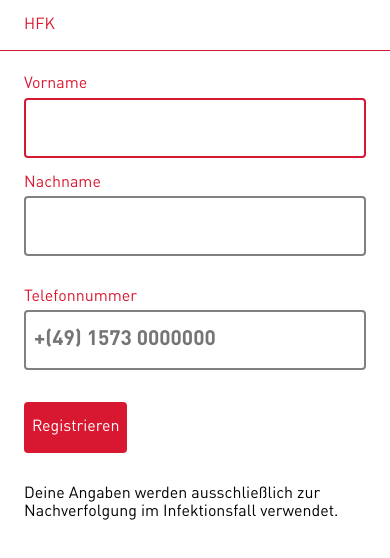
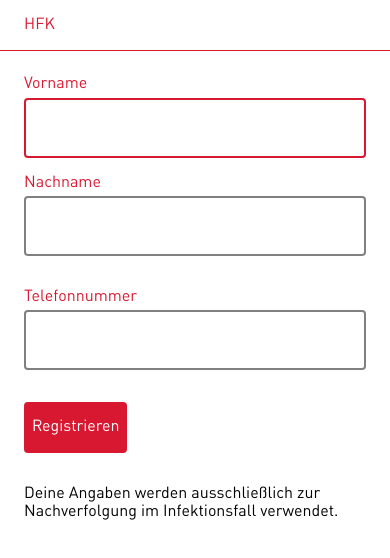
Before and after one commit to digitalmediabremen/hfk-checkin, a Next.js app in the folder frontend/: page /profile in a window 390 px wide. Shown: the top 558 px of the page. Built offline with nearby package versions, Linux system fonts and the light colour scheme; no server answers.

Commit message:
frontend: fix phone number formatting

```diff
--- a/frontend/components/common/Input.tsx
+++ b/frontend/components/common/Input.tsx
@@ -3,7 +3,7 @@ import theme from "../../styles/theme";
 import FormElementWrapper from "./FormElementWrapper";
 
 export interface InputProps {
-    onChange: (e: ChangeEvent<any>) => void;
+    onChange?: (e: ChangeEvent<any>) => void;
     value: string;
     name: string;
     label: string;
@@ -11,6 +11,7 @@ export interface InputProps {
     disabled?: boolean;
     focus?: boolean;
     error?: string;
+    type?: string;
 }
 
 export const Input: SFC<InputProps> = (props) => {
@@ -24,11 +25,12 @@ export const Input: SFC<InputProps> = (props) => {
         focus,
         disabled,
         error,
+        type,
         ...otherProps
     } = props;
 
     const handleChange = (e: ChangeEvent<any>) => {
-        onChange(e);
+        if(onChange) onChange(e);
     };
 
     const handleBlur = (e: any) => {
@@ -68,7 +70,7 @@ export const Input: SFC<InputProps> = (props) => {
                     {...otherProps}
                     id={name}
                     name={name}
-                    type="text"
+                    type={type || "text"}
                     value={value}
                     disabled={disabled}
                     onBlur={handleBlur}
--- a/frontend/components/common/PhoneInput.tsx
+++ b/frontend/components/common/PhoneInput.tsx
@@ -1,12 +1,18 @@
-import { SFC } from "react";
+import { SFC, ChangeEvent, InputHTMLAttributes } from "react";
 import { InputProps, Input } from "./Input";
-import NumberFormat from 'react-number-format';
+import { AsYouType } from 'libphonenumber-js'
 
 
 
-const PhoneInput: SFC<InputProps> = (props) => {
+const PhoneInput: SFC<InputProps & {
+    onPhoneNumberChange: (number: string) => string
+}> = (props) => {
+    const {type, onChange, onPhoneNumberChange, ...other} = props;
+    const handleChange = (e: ChangeEvent<HTMLInputElement>) => {
+        onPhoneNumberChange(new AsYouType().input(e.currentTarget.value))
+    }
     return (
-        <NumberFormat {...props} placeholder="+(49) 1573 0000000" customInput={Input} format="+(##) #### #######" mask=" "/>
+        <Input {...other} type="tel" onChange={handleChange} />
     )
 }
 
--- a/frontend/package.json
+++ b/frontend/package.json
@@ -10,12 +10,12 @@
   "dependencies": {
     "@types/react-transition-group": "^4.4.0",
     "formik": "^2.1.7",
-    "next": "9.5.3",
+    "libphonenumber-js": "^1.8.4",
+    "next": "^9.5.5",
     "normalize.css": "^8.0.1",
     "react": "16.13.1",
     "react-digit-input": "^2.1.0",
     "react-dom": "16.13.1",
-    "react-number-format": "^4.4.1",
     "react-transition-group": "^4.4.1"
   },
   "devDependencies": {
--- a/frontend/pages/profile.tsx
+++ b/frontend/pages/profile.tsx
@@ -107,7 +107,7 @@ const EditProfilePage: NextPage<EditProfileProps> = (props) => {
                 <PhoneInput
                     name="phone"
                     label="Telefonnummer"
-                    onChange={formik.handleChange}
+                    onPhoneNumberChange={(phone) => formik.setFieldValue("phone", phone)}
                     onBlur={formik.handleBlur}
                     value={formik.values.phone}
                     focus={!isUserCreation}
```
Also changed, not shown: 1 other file (tests, documents, lock files or other folders).
